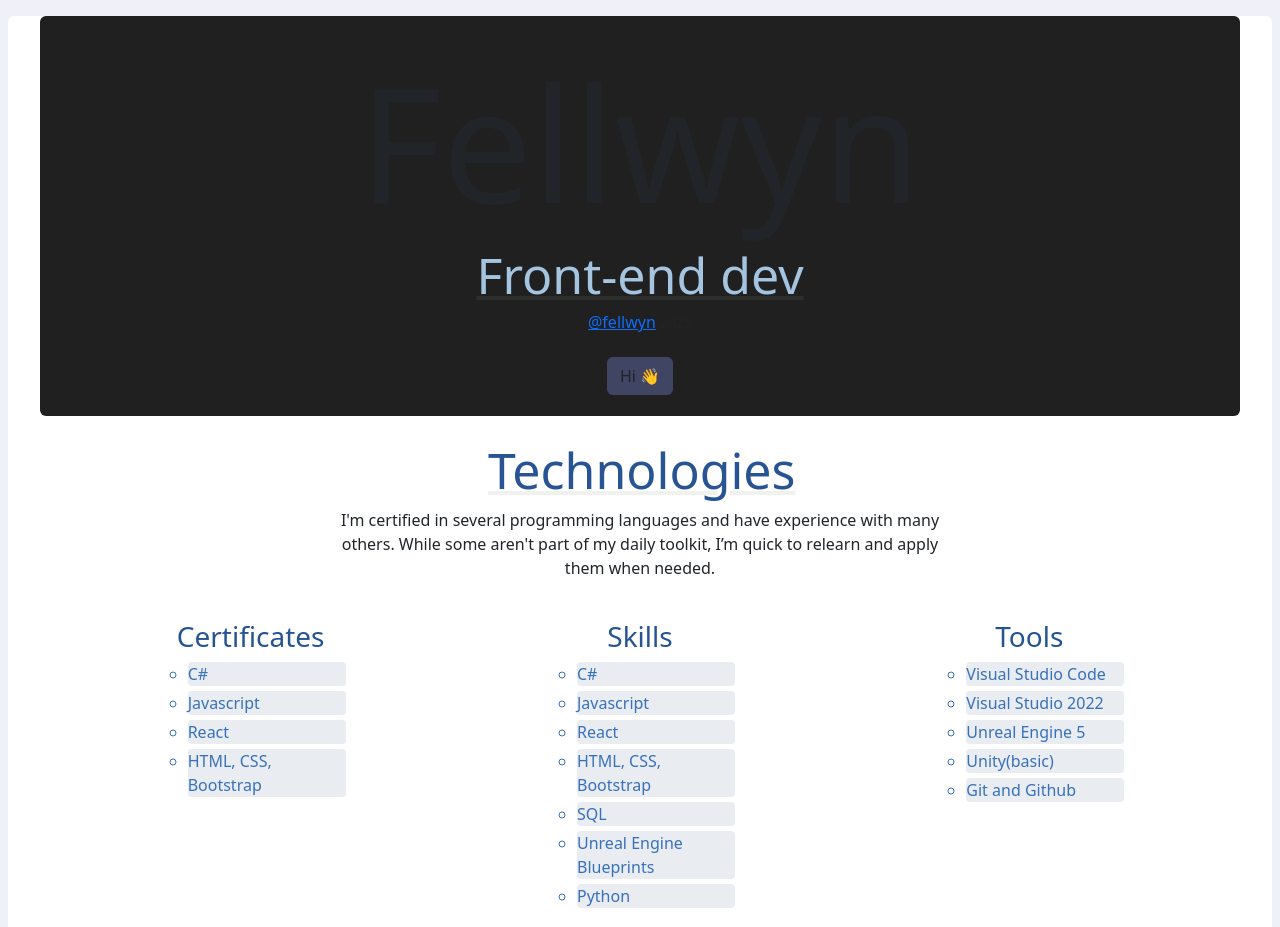
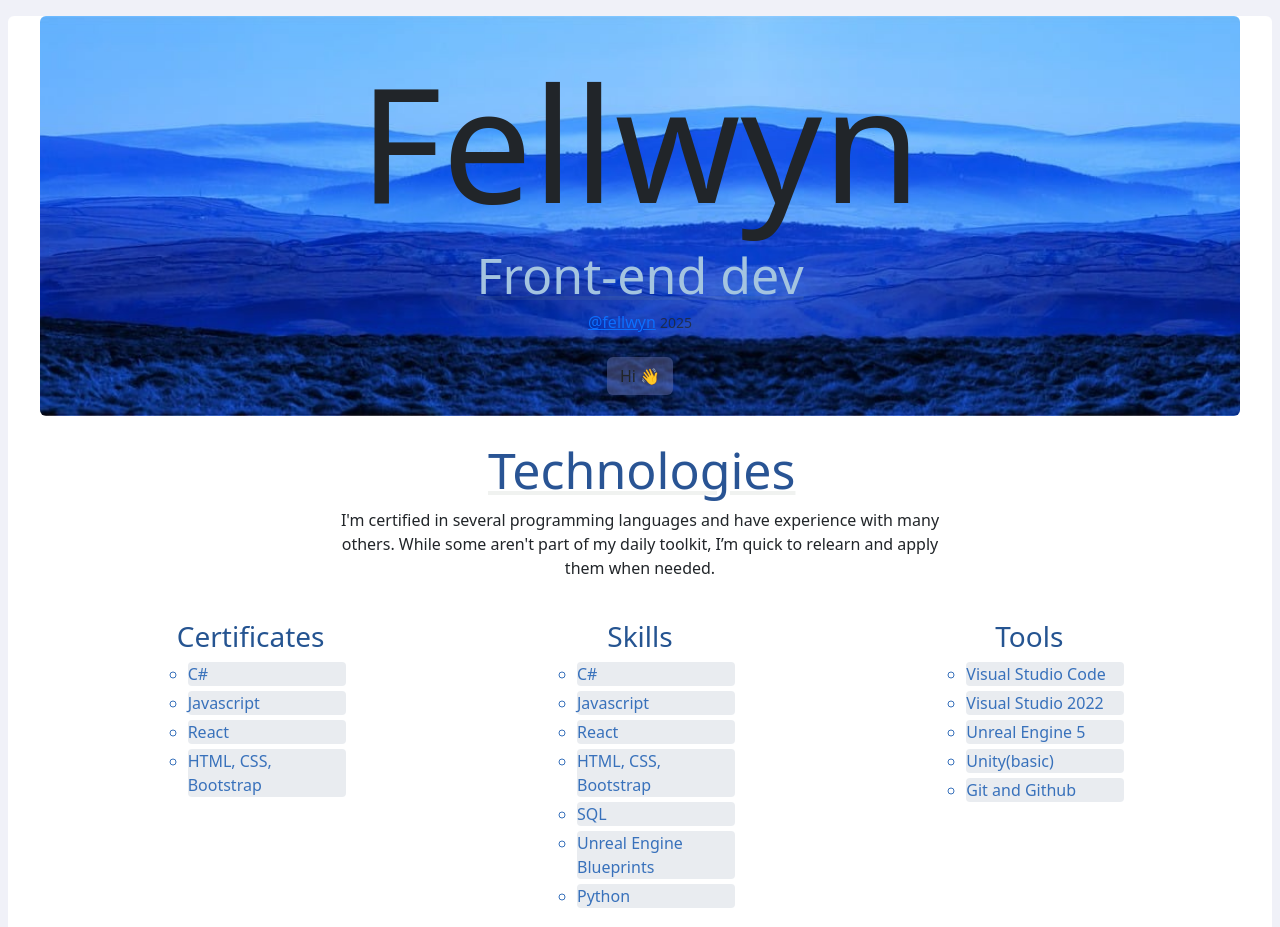
Before and after one commit to Fellwyn/Portfolio-simple, a plain HTML site: page index.html in a window 1280 px wide. Shown: the top 927 px of the page. Drawn offline with nearby package versions, Linux system fonts and the light colour scheme.

Commit message:
new path fix

```diff
--- a/resources/css/style.css
+++ b/resources/css/style.css
@@ -12,7 +12,7 @@ header{
     background-color: rgb(238, 231, 218);
 
      background-color: rgb(32, 32, 32) !important ;
-     background-image: url("./resources/img/mountain.jpg") ;
+     background-image: url("../../resources/img/mountain.jpg") ;
      background-repeat: no-repeat;
      background-size: cover;
 
```
